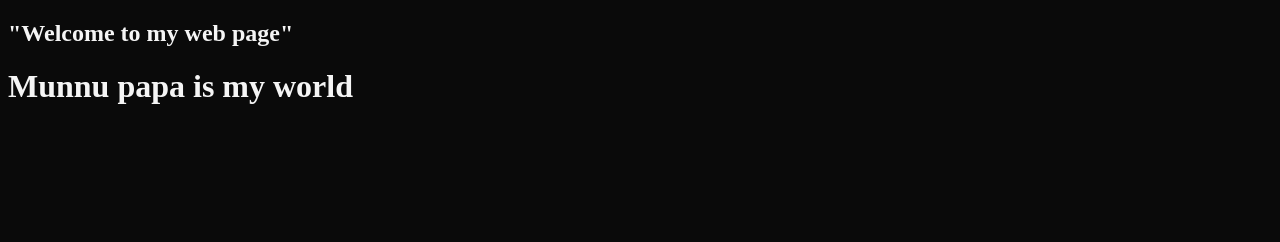
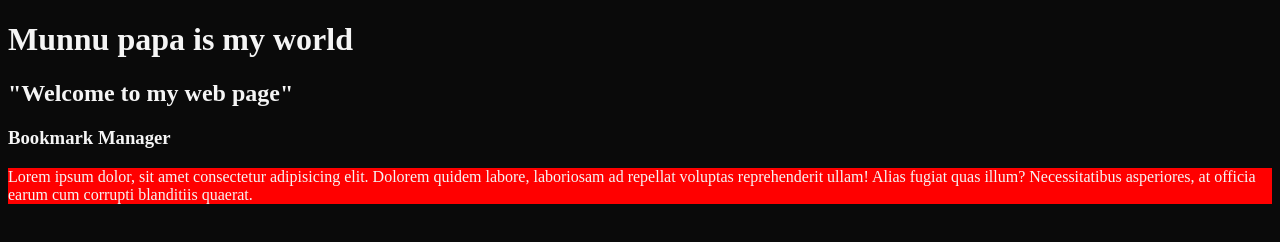
Before and after one commit to YuvanMichaelVivenzi/Dev, a plain HTML site: page Web-Dev/HTML/index.html in a window 1280 px wide. Drawn offline with Linux system fonts and the light colour scheme.

Commit message:
Update index.html

```diff
--- a/Web-Dev/HTML/index.html
+++ b/Web-Dev/HTML/index.html
@@ -7,8 +7,10 @@
     <link rel="stylesheet" href="../CSS/style.css">
 </head>
 <body>
+    <h1> Munnu papa is my world</h1>
     <h2>"Welcome to my web page"</h2>
-    <h1> Munnu papa is my world</h1>
+    <h3>Bookmark Manager</h3>
+    <p style="background-color: red;">Lorem ipsum dolor, sit amet consectetur adipisicing elit. Dolorem quidem labore, laboriosam ad repellat voluptas reprehenderit ullam! Alias fugiat quas illum? Necessitatibus asperiores, at officia earum cum corrupti blanditiis quaerat.</p>
     <script src="../JS/script.js"></script>
 </body>
 </html>
```
